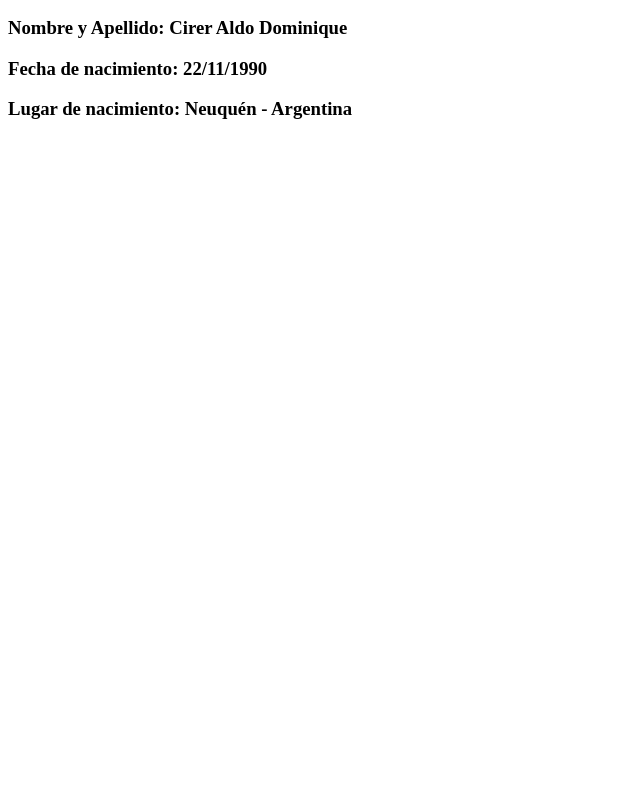
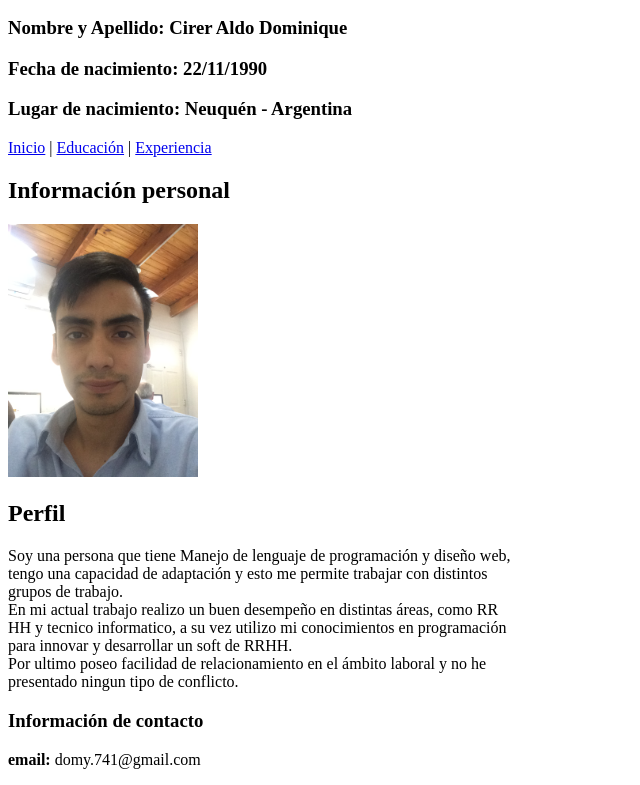
Before and after one commit to dcirer/nuevos-trabajos, a plain HTML site: page index.html in a window 1280 px wide. Shown: the part 272-1057 px from the top of the page, without its empty margins (0-640 px from the left). Before the commit the page ends 800 px from the top, so only its background shows below. Drawn offline with Linux system fonts and the light colour scheme.

Commit message:
agrego barra de menu y foto

```diff
--- a/index.html
+++ b/index.html
@@ -18,13 +18,42 @@
 		  <line id="svg_10" y2="121" x2="62" y1="2" x1="61" stroke-linecap="null" stroke-linejoin="null" stroke-dasharray="null" stroke-width="2" stroke="#000000" fill="none"/>
 		 </g>
 	</svg>
-<h1>Hoja de Vida</h1>
-<h2>Datos Personales</h2>
-<h3>Nombre y Apellido: Cirer Aldo Dominique</h3>
-<h3>Fecha de nacimiento: 22/11/1990</h3>
-<h3>Lugar de nacimiento: Neuquén - Argentina</h3>
+	<h1>Hoja de Vida</h1>
+
+		<h2>Datos Personales</h2>
+
+			<h3>Nombre y Apellido: Cirer Aldo Dominique</h3>
+			<h3>Fecha de nacimiento: 22/11/1990</h3>
+			<h3>Lugar de nacimiento: Neuquén - Argentina</h3>
+
+	<p><a href="#">Inicio</a> | <a href="#">Educación</a> | <a href="#">Experiencia</a></p>
 
 </header>
 
+<section>
+	<h2>Información personal</h2>
+	<img src="img/foto.jpg" width="15%" alt="">
+</section>
+
+<section>
+	<h2>Perfil</h2>
+			<p>				Soy una persona que tiene Manejo de lenguaje de programación y diseño web,</br>
+				        tengo una capacidad de adaptación y esto me permite trabajar con distintos</br>
+								grupos de trabajo.</br>
+								En mi actual trabajo realizo un buen desempeño en distintas áreas, como RR</br>
+								HH y tecnico informatico, a su vez utilizo mi conocimientos en programación</br>
+								para innovar y desarrollar un soft de RRHH. <br>
+								Por ultimo poseo facilidad de relacionamiento en el ámbito laboral y no he </br>
+								presentado ningun tipo de conflicto.
+		</p>
+</section>
+
+<footer>
+<h3>Información de contacto</h3>
+<p><strong>email:</strong> domy.741@gmail.com</p>
+<p></p>
+<p></p>
+</footer>
+
 </body>
 </html>
```
Also changed, not shown: img/foto.JPG (added).
